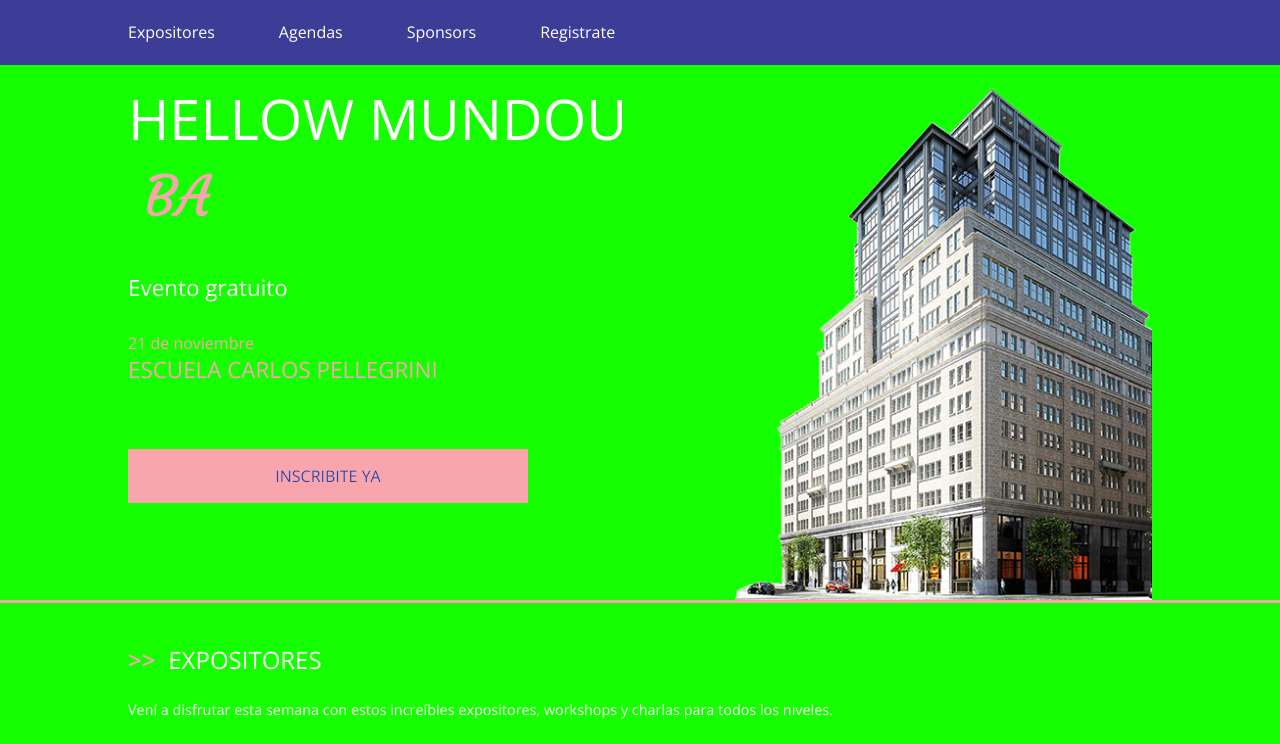
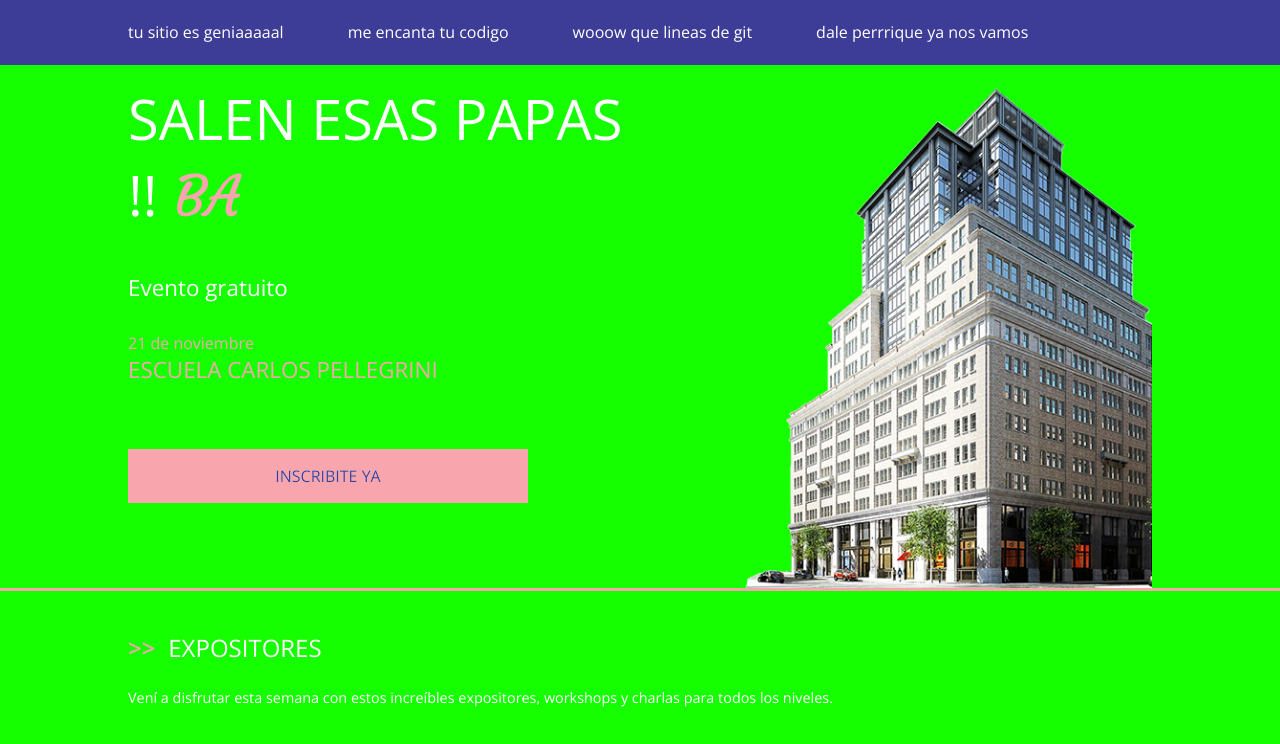
Before and after one commit to alanlez/sitio, a plain HTML site: page index.html in a window 1280 px wide. Shown: the top 744 px of the page. Drawn offline with nearby package versions, Linux system fonts and the light colour scheme.

Commit message:
te modifique agunas cosillias(risa sobrante)

```diff
--- a/index.html
+++ b/index.html
@@ -13,16 +13,16 @@
 			<nav class="main-nav wrapper">
 				<ul class="main-nav__group">
 					<li class="main-nav__item">
-						<a href="#expositores" class="main-nav__link anchorLink">Expositores</a>
+						<a href="#expositores" class="main-nav__link anchorLink">tu sitio es geniaaaaal</a>
 					</li>
 					<li class="main-nav__item">
-						<a href="#agenda" class="main-nav__link anchorLink">Agendas</a>
+						<a href="#agenda" class="main-nav__link anchorLink">me encanta tu codigo</a>
 					</li>
 					<li class="main-nav__item">
-						<a href="#sponsors" class="main-nav__link anchorLink">Sponsors</a>
+						<a href="#sponsors" class="main-nav__link anchorLink">wooow que lineas de git</a>
 					</li>
 					<li class="main-nav__item">
-						<a href="#registrate" class="main-nav__link anchorLink">Registrate</a>
+						<a href="#registrate" class="main-nav__link anchorLink">dale perrrique ya nos vamos</a>
 					</li>
 				</ul>
 			</nav><!-- Cierra .main-nav! -->
@@ -31,7 +31,7 @@
 		<div class="wrapper">
 			<div class="main-header">
 				<div class="main-header__content">
-					<h1>Hellow mundou <span>BA</span></h1>
+					<h1>SALEN ESAS PAPAS !!<span>BA</span></h1>
 					<h2>Evento gratuito</h2>
 					<time datetime="2016-11-21">21 de noviembre</time>
 					<h3>Escuela Carlos Pellegrini</h3>
```
